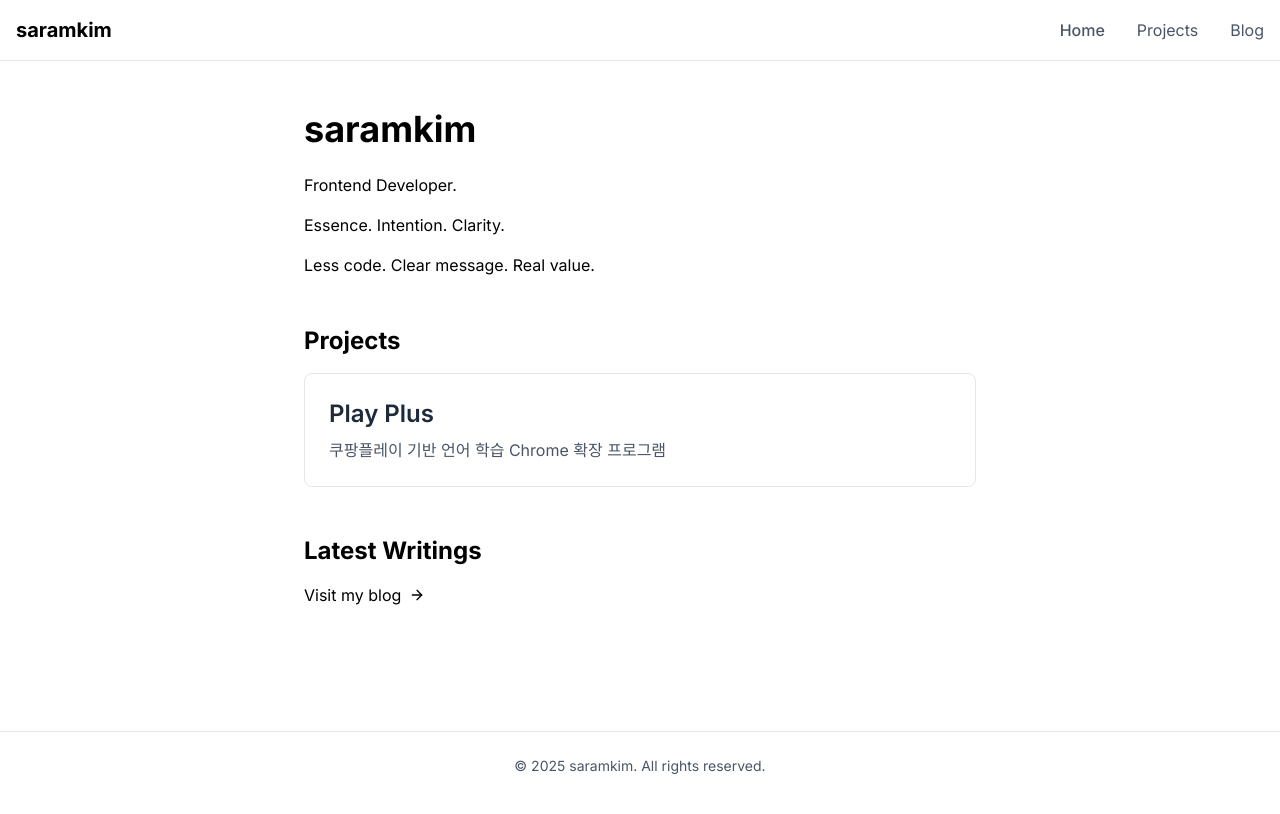
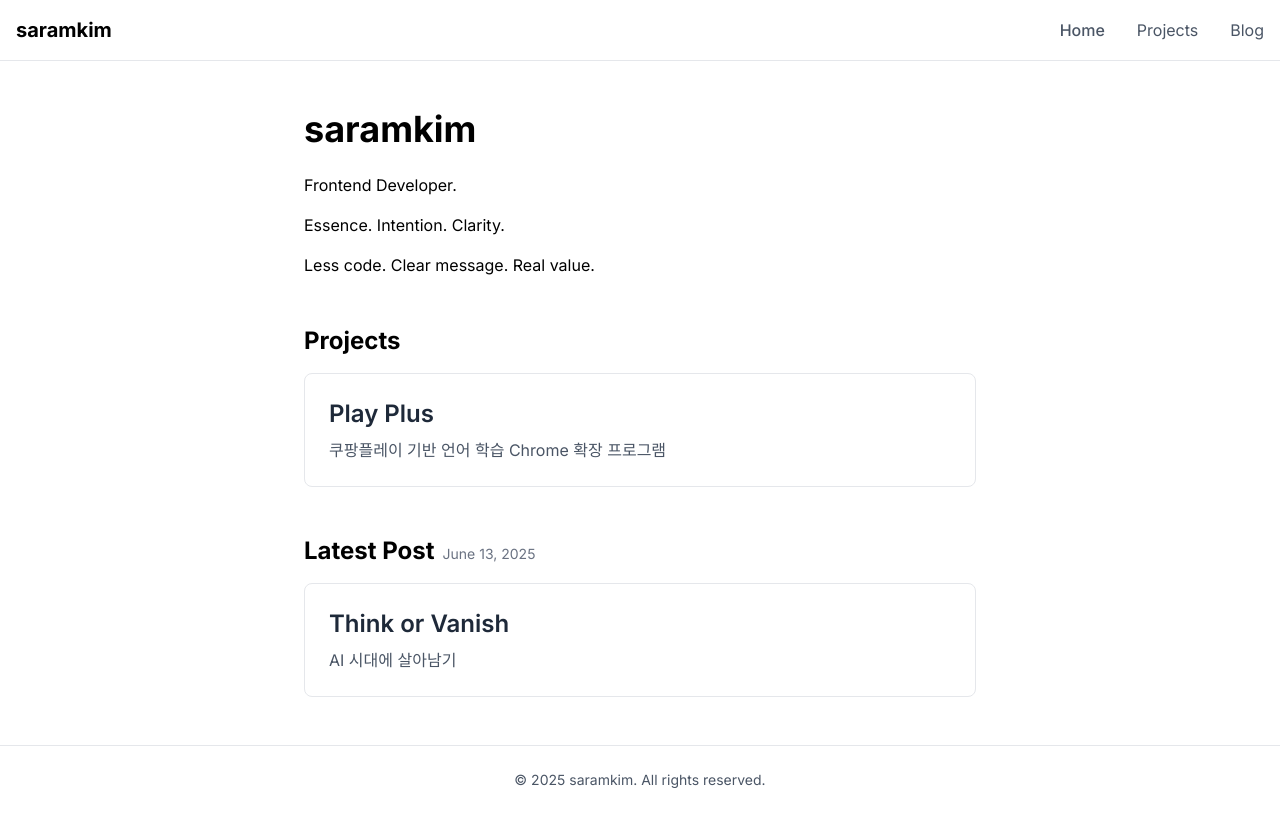
Before and after one commit to saramkim/saramkim.com, a Next.js app: page / in a window 1280 px wide. Built offline with nearby package versions, Linux system fonts and the light colour scheme.

Commit message:
feat(home): add latest blog post section

```diff
--- a/app/page.tsx
+++ b/app/page.tsx
@@ -1,10 +1,11 @@
-import Link from 'next/link';
-import { ArrowRight } from 'lucide-react';
-import { getProjects } from '@lib/mdx';
+import { getBlogPosts, getProjects } from '@lib/mdx';
 import { Card } from '@components/card';
+import { format } from 'date-fns';
 
 export default async function Home() {
   const projects = await getProjects();
+  const posts = await getBlogPosts();
+  const latestPost = posts[0];
 
   return (
     <div className='max-w-2xl mx-auto'>
@@ -31,12 +32,18 @@ export default async function Home() {
         </div>
       </section>
 
-      <section>
-        <h2 className='text-2xl font-bold mb-4'>Latest Writings</h2>
-        <Link href='/blog' className='inline-flex items-center group'>
-          <span className='mr-2 group-hover:underline'>Visit my blog</span>
-          <ArrowRight size={16} className='transition-transform group-hover:translate-x-1' />
-        </Link>
+      <section className='space-y-4'>
+        <div className='flex items-baseline gap-2'>
+          <h2 className='text-2xl font-bold'>Latest Post</h2>
+          {latestPost && (
+            <time className='text-sm text-gray-500'>{format(new Date(latestPost.date), 'MMMM d, yyyy')}</time>
+          )}
+        </div>
+        {latestPost ? (
+          <Card href={`/blog/${latestPost.slug}`} title={latestPost.title} description={latestPost.excerpt} />
+        ) : (
+          <p>No posts yet</p>
+        )}
       </section>
     </div>
   );
```
